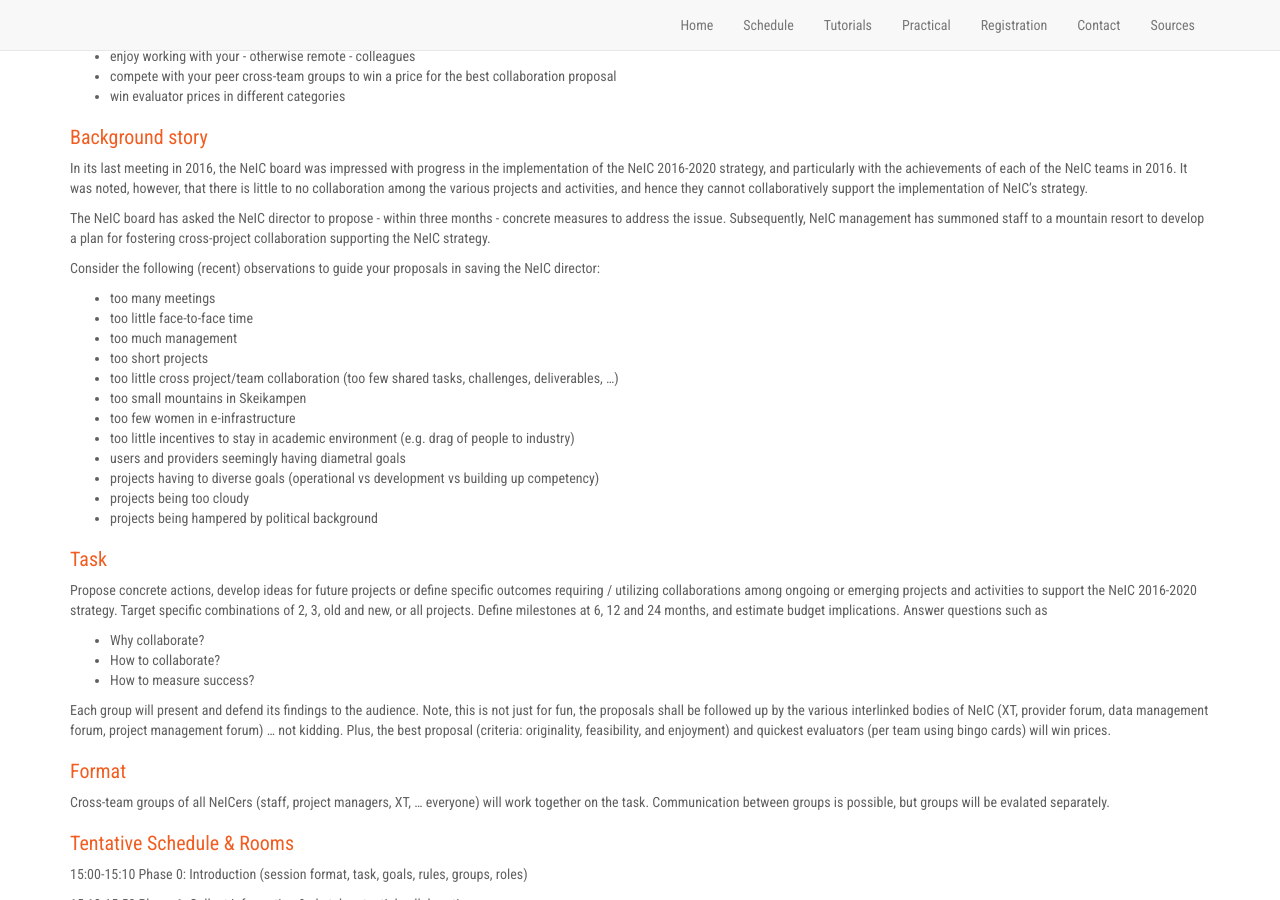
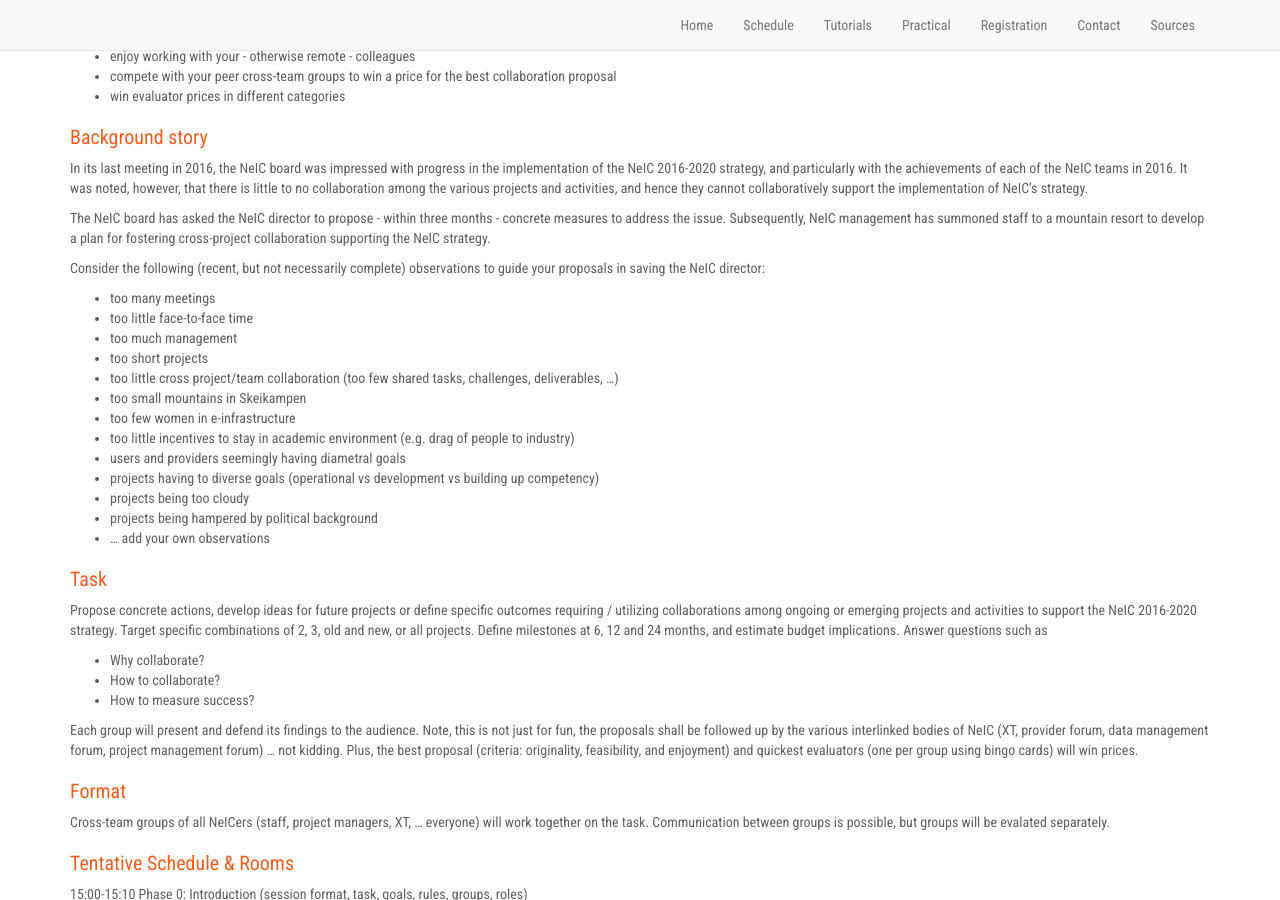
Before and after one commit to neicnordic/ahm17.neic.nordforsk.org, a Jekyll site: the page built from crossteam.md, in a window 1280 px wide and 900 px high, scrolled down 412 px. Built offline with Jekyll 4.4.1, drawn with Linux system fonts in a browser that asks for light colours; nearby versions of some CDN libraries; our own code applies the rules of GitHub Pages for plain Markdown files.

Commit message:
minor fixes to cross team description

```diff
--- a/crossteam.md
+++ b/crossteam.md
@@ -43,8 +43,7 @@
 summoned staff to a mountain resort to develop a plan for fostering
 cross-project collaboration supporting the NeIC strategy.
 
-Consider the following (recent) observations to guide your proposals in saving
-the NeIC director:
+Consider the following (recent, but not necessarily complete) observations to guide your proposals in saving the NeIC director:
 
 - too many meetings
 - too little face-to-face time
@@ -58,6 +57,7 @@
 - projects having to diverse goals (operational vs development vs building up competency)
 - projects being too cloudy
 - projects being hampered by political background
+- ... add your own observations
 
 ### Task
 
@@ -76,7 +76,7 @@
 audience. Note, this is not just for fun, the proposals shall be
 followed up by the various interlinked bodies of NeIC (XT, provider
 forum, data management forum, project management forum) ... not
-kidding. Plus, the best proposal (criteria: originality, feasibility, and enjoyment) and quickest evaluators (per team using bingo cards)
+kidding. Plus, the best proposal (criteria: originality, feasibility, and enjoyment) and quickest evaluators (one per group using bingo cards)
 will win prices.
 
 ### Format
```
